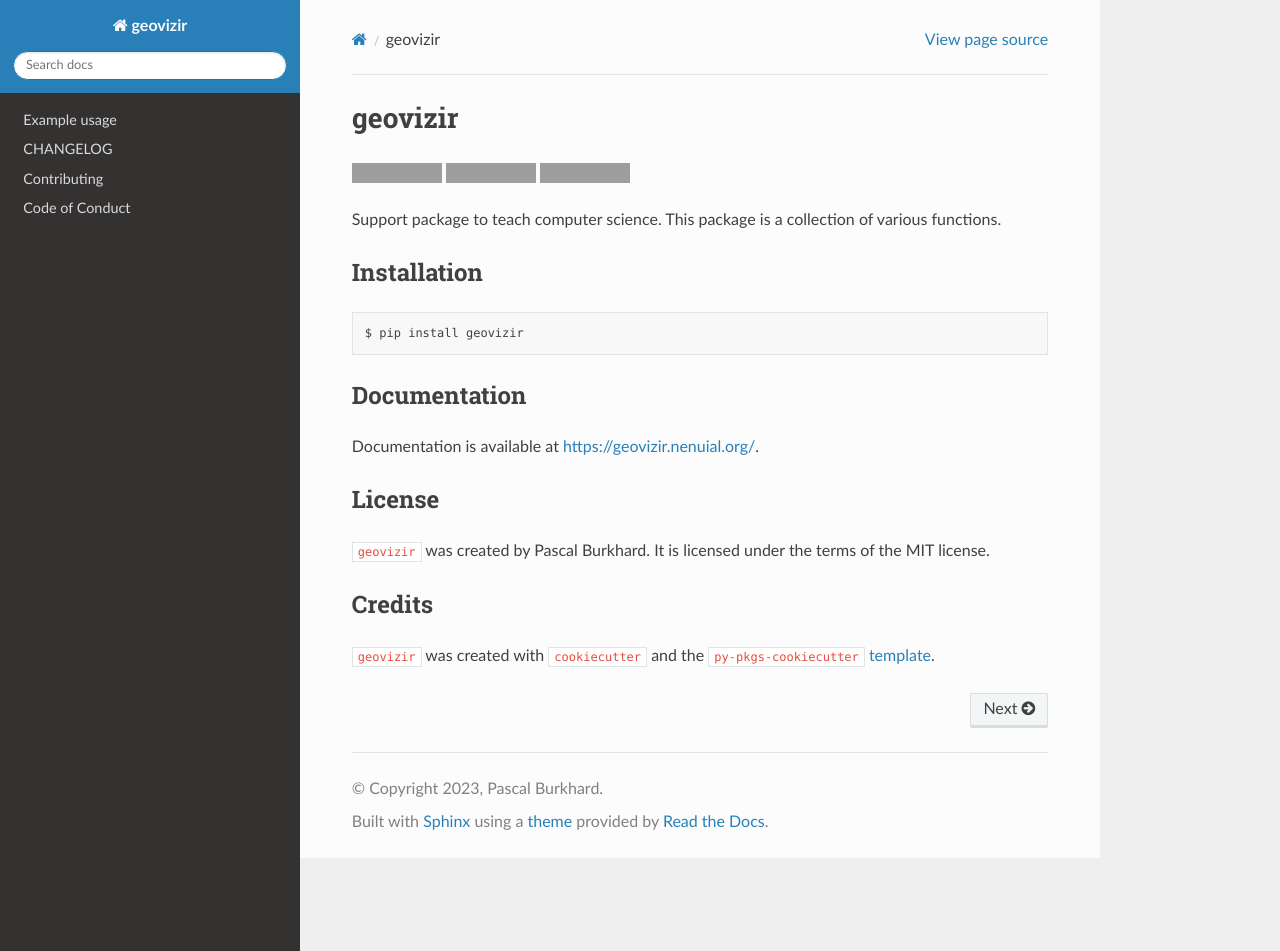
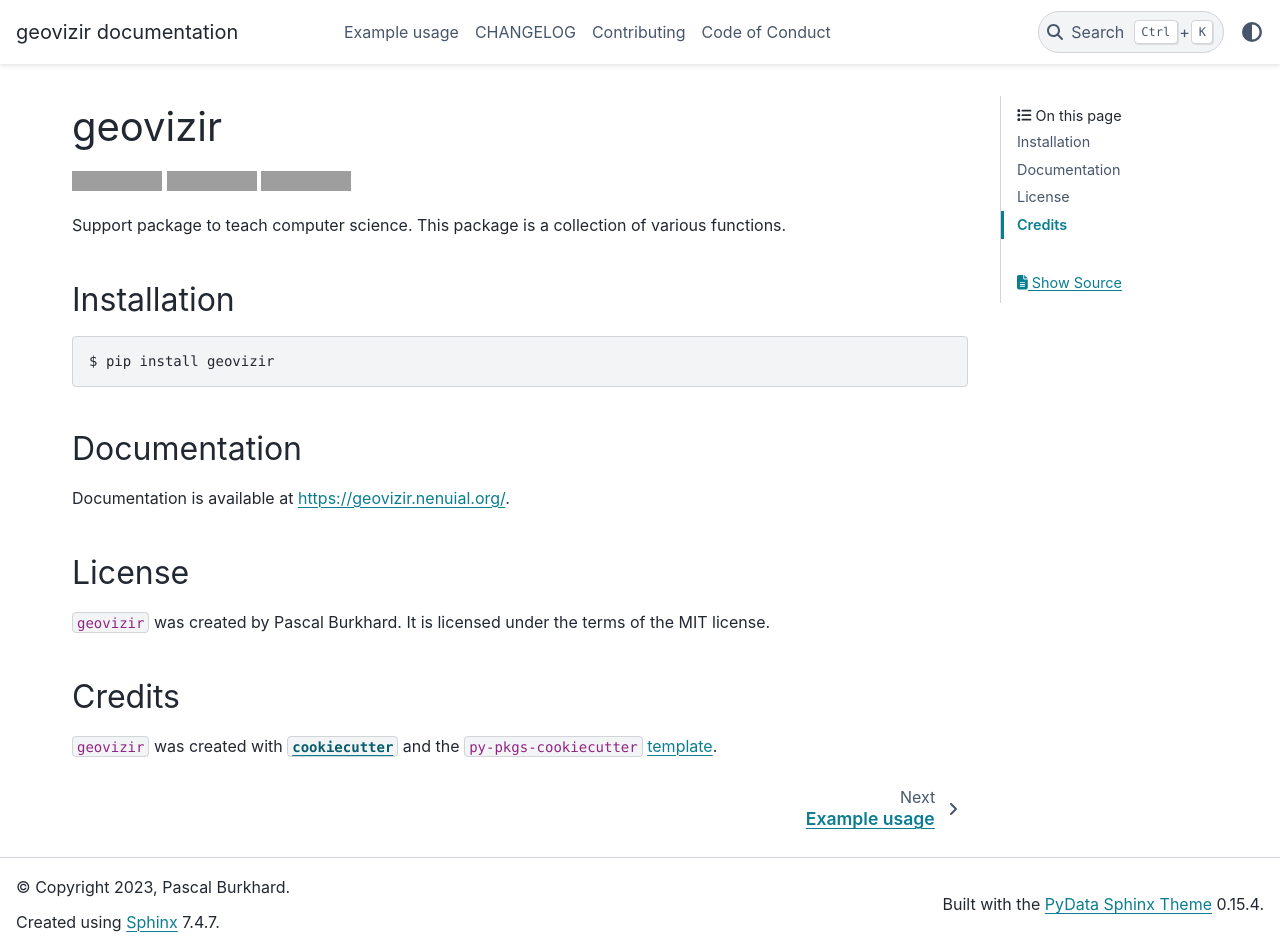
Before and after one commit to Nenuial/geovizir, a Sphinx documentation site: the page built from docs/index.md, in a window 1280 px wide and 951 px high. Built offline with Sphinx 7.4.7 and the PyData theme 0.15.4, drawn with Linux system fonts in a browser that asks for light colours; pages that are not in the unit, such as notebooks, are missing from menus; grey boxes are pictures that could not be loaded.

Commit message:
feat: Change documentation template

```diff
--- a/docs/conf.py
+++ b/docs/conf.py
@@ -33,4 +33,4 @@ exclude_patterns = ["_build", "Thumbs.db", ".DS_Store"]
 # The theme to use for HTML and HTML Help pages.  See the documentation for
 # a list of builtin themes.
 #
-html_theme = "sphinx_rtd_theme"
+html_theme = "pydata_sphinx_theme"
--- a/pyproject.toml
+++ b/pyproject.toml
@@ -25,6 +25,10 @@ sphinx-autoapi = "^3.0.0"
 sphinx-rtd-theme = "^2.0.0"
 pandas = "^2.1.4"
 
+
+[tool.poetry.group.doc.dependencies]
+pydata-sphinx-theme = "^0.15.3"
+
 [tool.semantic_release]
 branch = "main"                             # branch to make releases of
 changelog_file = "CHANGELOG.md"             # changelog file
```
Also changed, not shown: 1 other file.
